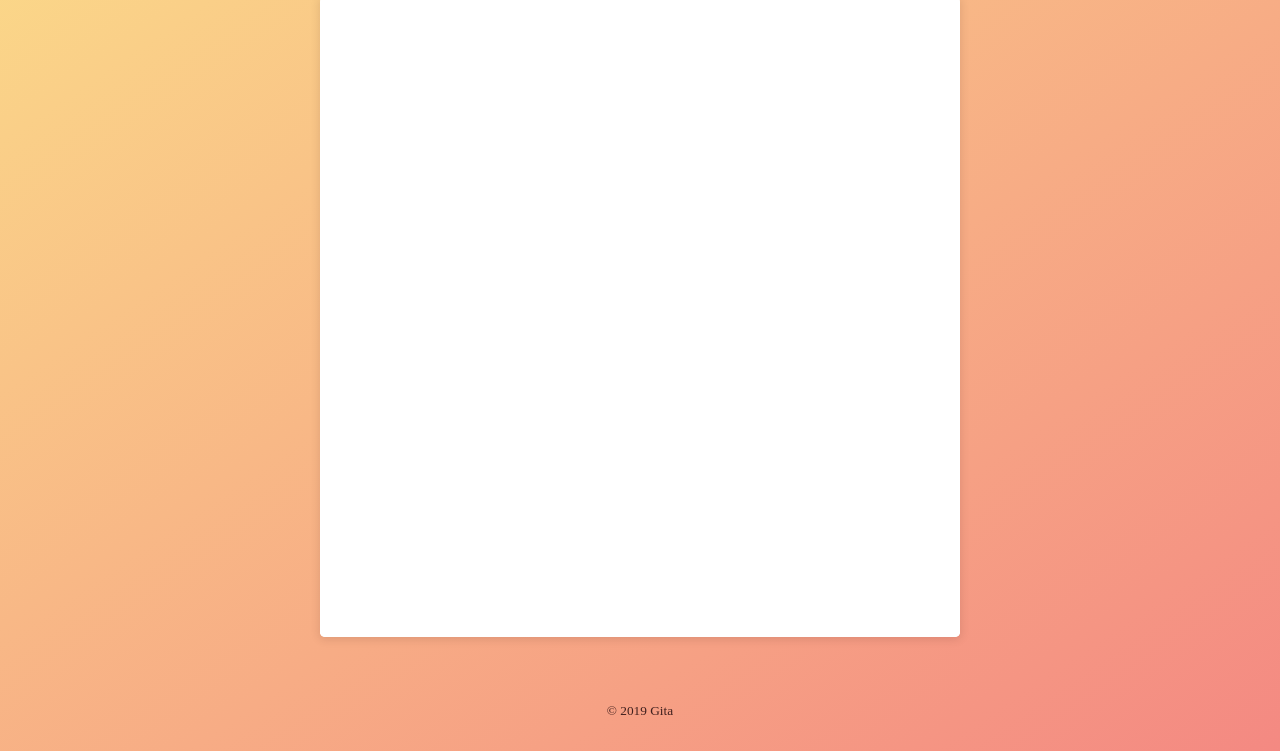
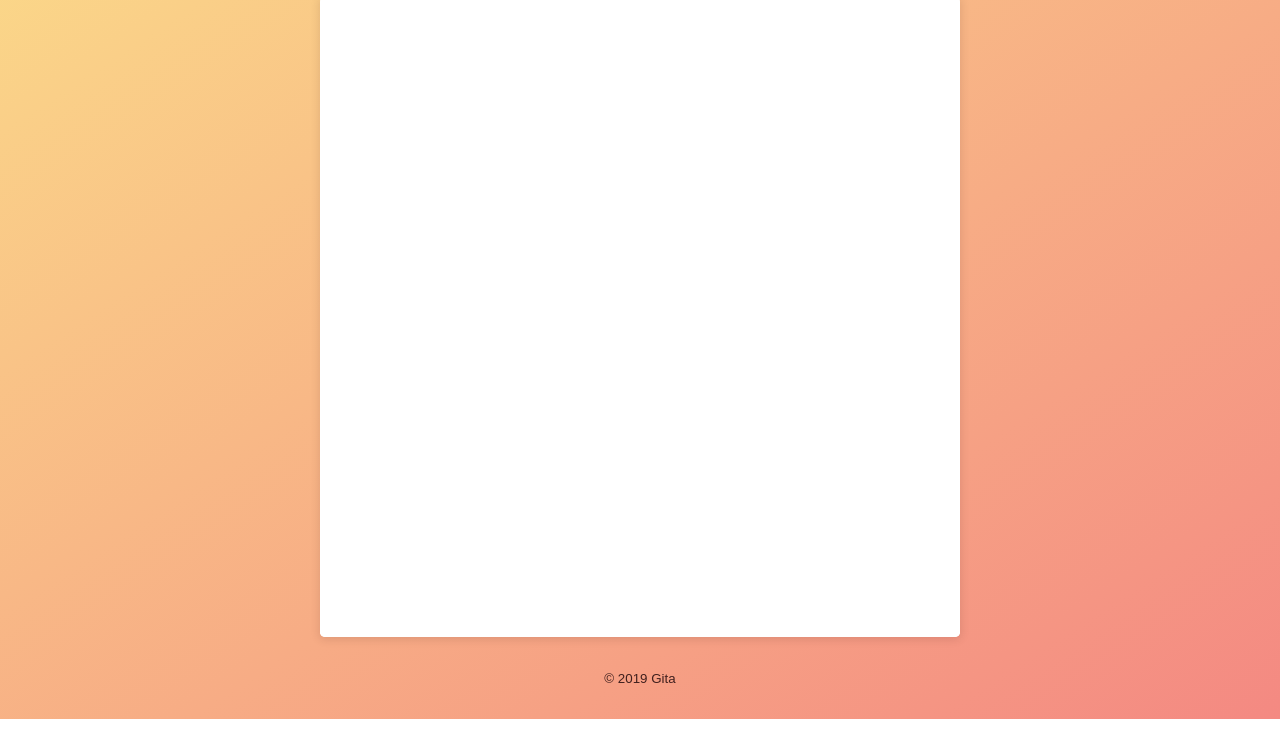
Before and after one commit to Gita-mw/doooodle, a plain HTML site: page index.html in a window 1280 px wide. Shown: the part 110-861 px from the top of the page. After the commit the page ends 829 px from the top, so only its background shows below. Drawn offline with Linux system fonts and the light colour scheme.

Commit message:
UPDATE: Made the appearance better

```diff
--- a/index.html
+++ b/index.html
@@ -45,6 +45,7 @@
   }
   button + button {
     margin-left: 0.4rem;
+    text-align: center;
   }
   button:hover {
     box-shadow: 0 0.2rem 0.6rem 0.2rem rgba(43, 12, 1, 0.2);
@@ -72,7 +73,9 @@
     display: block;
   }
   p {
-    margin-top: 4rem;
+    margin-top: 2rem;
+    color: #40201E;
+    font-family: sans-serif;
     text-align: center;
   }
 
```
Also changed, not shown: 1 other file.
